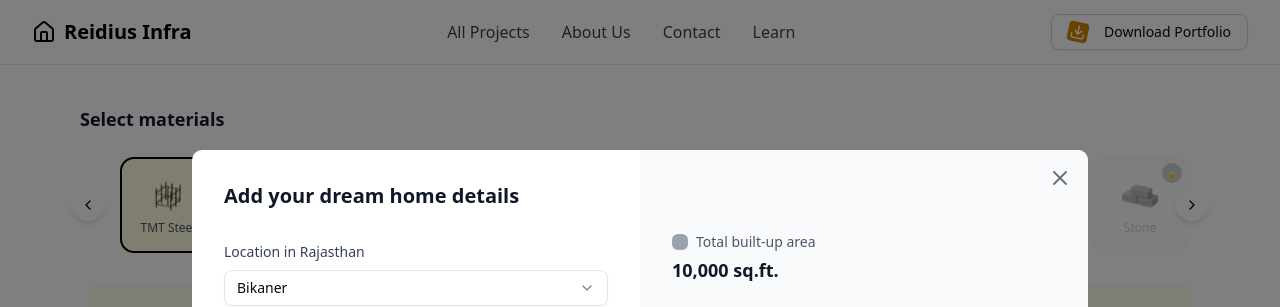
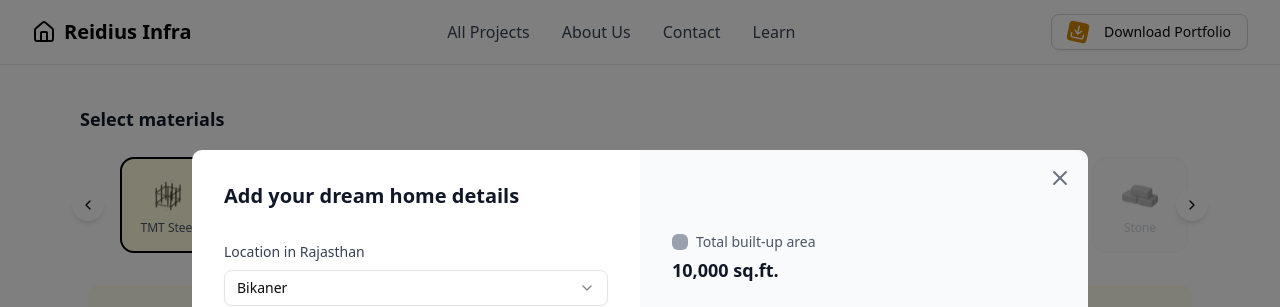
Before and after one commit to Darshancodes/construction-calculator, a Next.js app: page / in a window 1280 px wide. Shown: the top 307 px of the page. Built offline with nearby package versions, Linux system fonts and the light colour scheme.

Commit message:
fix:bricks-selectremove ui issue

```diff
--- a/components/calculator/step-navigation.tsx
+++ b/components/calculator/step-navigation.tsx
@@ -224,14 +224,6 @@ export default function StepNavigation() {
                       {isComplete && (
                         <div className="absolute top-1 right-1 z-10">
                           <img src={"/icons/green-check.svg"} alt="Complete" />
-                        </div>
-                      )}
-
-                      {!stepAccessible && step.id > currentStep && (
-                        <div className="absolute top-1 right-1 z-10">
-                          <div className="w-5 h-5 bg-gray-400 rounded-full flex items-center justify-center">
-                            <span className="text-white text-xs">🔒</span>
-                          </div>
                         </div>
                       )}
 
```
